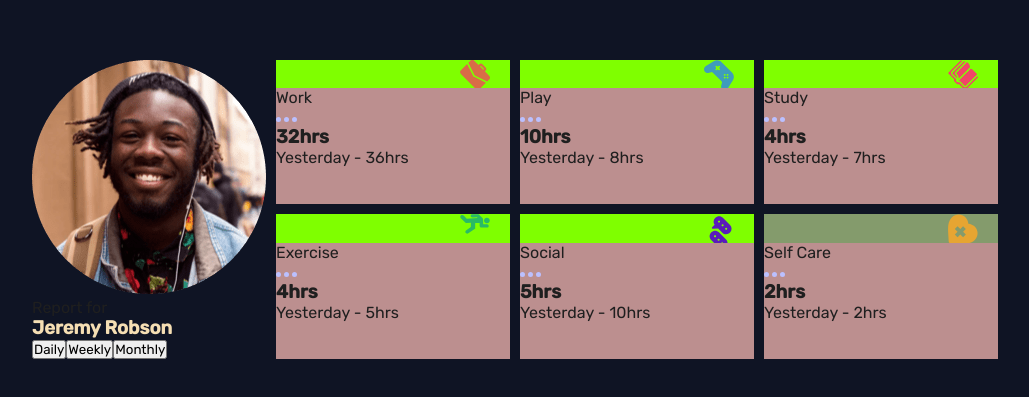
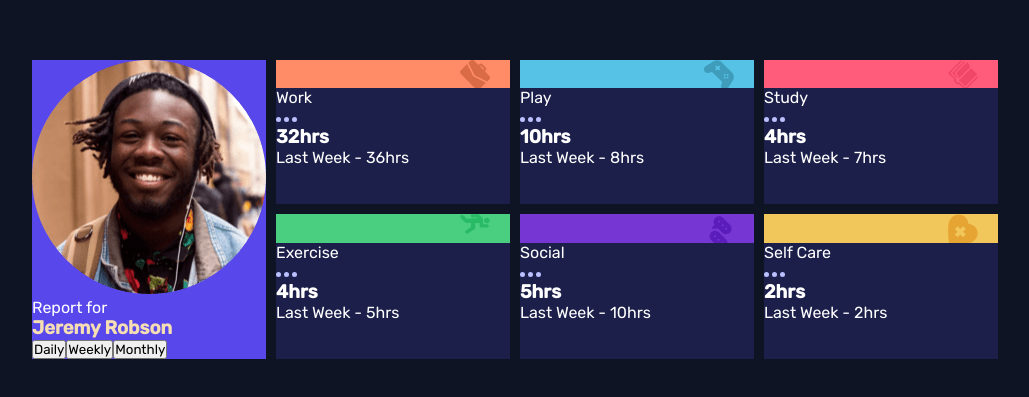
Before and after one commit to xvferdy/fem-time-tracking-dashboard, a React (Create React App) app: page / in a window 1280 px wide. Shown: the part 181-578 px from the top of the page, without its empty margins (125-1154 px from the left). Built offline with nearby package versions, Linux system fonts and the light colour scheme.

Commit message:
Try to add hover effect

```diff
--- a/src/components/Card.js
+++ b/src/components/Card.js
@@ -25,7 +25,14 @@ function Card({ title, timeframes }) {
 				</div>
 				<div className="card__content-detail">
 					<h3>{current}hrs</h3>
-					<p>Yesterday - {previous}hrs</p>
+					<p>
+						{period === "daily"
+							? "Yesterday "
+							: period === "weekly"
+							? "Last Week "
+							: "Last Month "}{" "}
+						- {previous}hrs
+					</p>
 				</div>
 			</div>
 		</div>
--- a/src/stylesheets/css/main.css
+++ b/src/stylesheets/css/main.css
@@ -25,7 +25,7 @@ h3,
 p,
 a,
 div {
-  color: #1f1f1f;
+  color: white;
 }
 
 .container {
@@ -43,6 +43,7 @@ div {
 }
 .dashboard .profile {
   grid-area: profile;
+  background-color: #5847eb;
 }
 .dashboard .card--work {
   grid-area: work;
@@ -66,9 +67,6 @@ div {
   .dashboard {
     grid-template-areas: "profile work play" "profile study exercise" "social self-care null";
   }
-  .dashboard .profile {
-    background-color: #912929;
-  }
 }
 
 .card--self-care, .card--social, .card--exercise, .card--study, .card--play, .card--work {
@@ -83,35 +81,38 @@ div {
 }
 .card__content {
   margin-top: 21px;
-  background-color: rosybrown;
+  background: #1c1f4a;
   height: 80%;
   width: 100%;
   position: absolute;
   bottom: 0;
 }
+.card__content:hover {
+  background: rgba(28, 31, 74, 0.5);
+}
 .card--work {
   background-image: url("../../assets/images/icon-work.svg");
-  background-color: chartreuse;
+  background-color: #ff8c66;
 }
 .card--play {
   background-image: url("../../assets/images/icon-play.svg");
-  background-color: chartreuse;
+  background-color: #56c2e6;
 }
 .card--study {
   background-image: url("../../assets/images/icon-study.svg");
-  background-color: chartreuse;
+  background-color: #ff5c7c;
 }
 .card--exercise {
   background-image: url("../../assets/images/icon-exercise.svg");
-  background-color: chartreuse;
+  background-color: #4acf81;
 }
 .card--social {
   background-image: url("../../assets/images/icon-social.svg");
-  background-color: chartreuse;
+  background-color: #7536d3;
 }
 .card--self-care {
   background-image: url("../../assets/images/icon-self-care.svg");
-  background-color: #849b6c;
+  background-color: #f1c65b;
 }
 
 /*# sourceMappingURL=main.css.map */
--- a/src/stylesheets/scss/base/_typography.scss
+++ b/src/stylesheets/scss/base/_typography.scss
@@ -12,5 +12,5 @@ h3,
 p,
 a,
 div {
-	color: rgb(31, 31, 31);
+	color: white;
 }
--- a/src/stylesheets/scss/components/_card.scss
+++ b/src/stylesheets/scss/components/_card.scss
@@ -14,41 +14,44 @@
 
 	&__content {
 		margin-top: 21px;
-		background-color: rosybrown;
+		background: rgba($dark-blue, 1);
 		height: 80%;
 		width: 100%;
 		position: absolute;
 		bottom: 0;
+		&:hover {
+			background: rgba($dark-blue, 0.5);
+		}
 	}
 
 	&--work {
 		background-image: url("../../assets/images/icon-work.svg");
-		background-color: chartreuse;
+		background-color: #ff8c66;
 		@extend %card-sleeve;
 	}
 	&--play {
 		background-image: url("../../assets/images/icon-play.svg");
-		background-color: chartreuse;
+		background-color: #56c2e6;
 		@extend %card-sleeve;
 	}
 	&--study {
 		background-image: url("../../assets/images/icon-study.svg");
-		background-color: chartreuse;
+		background-color: #ff5c7c;
 		@extend %card-sleeve;
 	}
 	&--exercise {
 		background-image: url("../../assets/images/icon-exercise.svg");
-		background-color: chartreuse;
+		background-color: #4acf81;
 		@extend %card-sleeve;
 	}
 	&--social {
 		background-image: url("../../assets/images/icon-social.svg");
-		background-color: chartreuse;
+		background-color: #7536d3;
 		@extend %card-sleeve;
 	}
 	&--self-care {
 		background-image: url("../../assets/images/icon-self-care.svg");
-		background-color: rgb(132, 155, 108);
+		background-color: #f1c65b;
 		@extend %card-sleeve;
 	}
 }
--- a/src/stylesheets/scss/components/_dashboard.scss
+++ b/src/stylesheets/scss/components/_dashboard.scss
@@ -9,6 +9,7 @@
 		"profile exercise social self-care";
 	.profile {
 		grid-area: profile;
+		background-color: $blue;
 	}
 	.card--work {
 		grid-area: work;
@@ -34,9 +35,5 @@
 			"profile work play"
 			"profile study exercise"
 			"social self-care null";
-
-		.profile {
-			background-color: rgb(145, 41, 41);
-		}
 	}
 }
```
Also changed, not shown: 1 other file (tests, documents, lock files or other folders).
